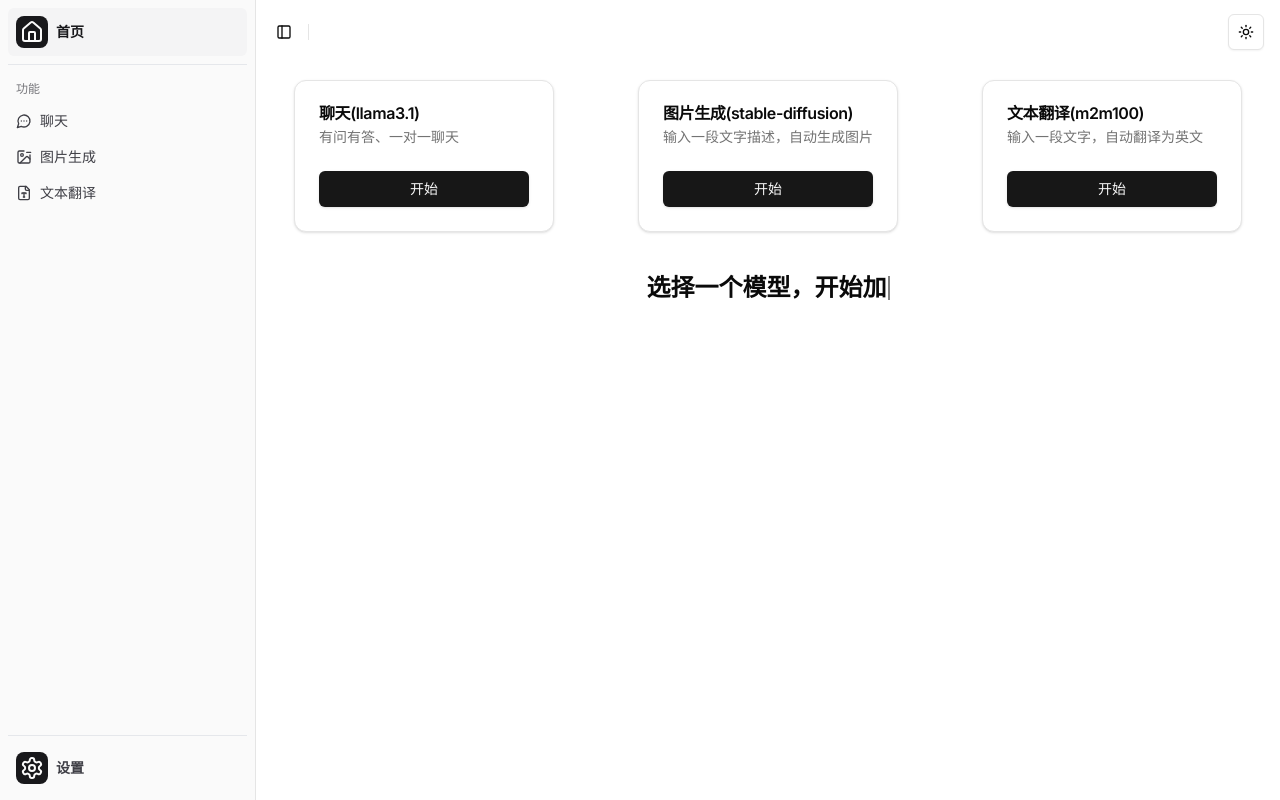
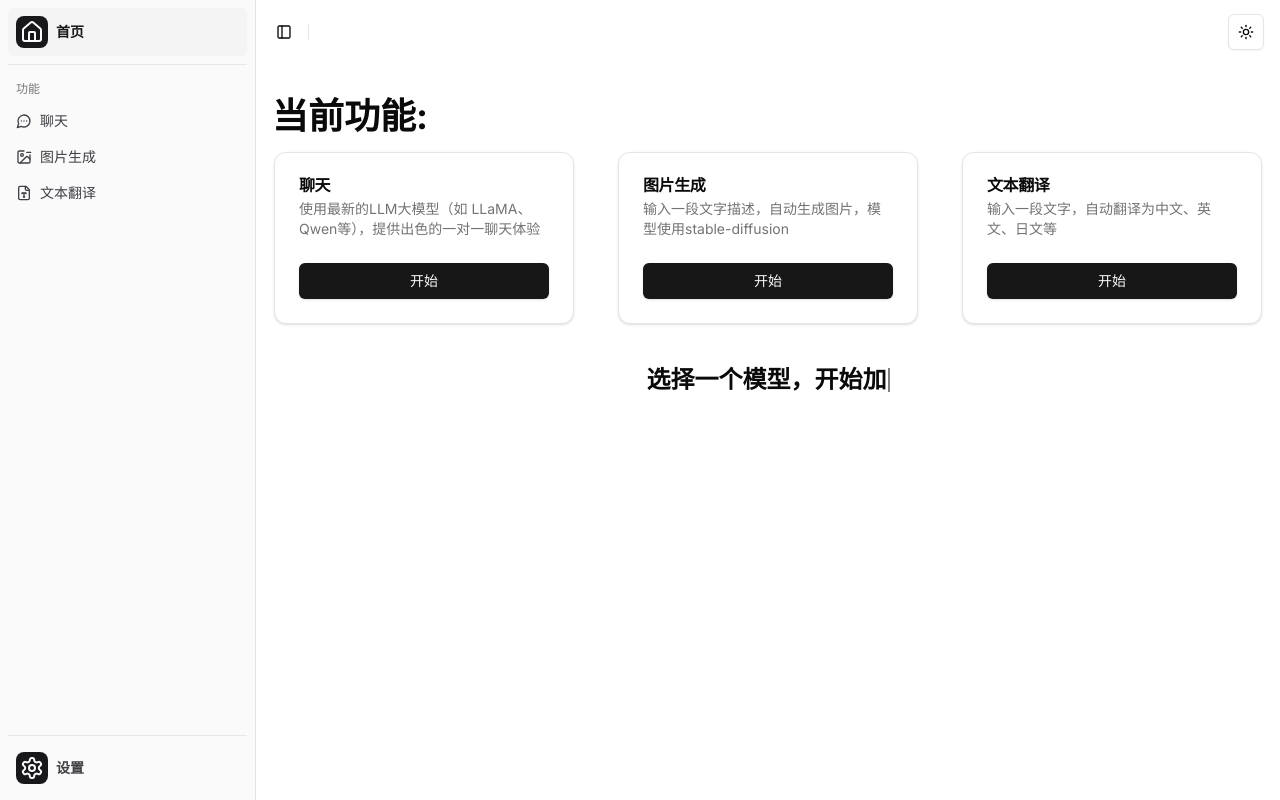
Before and after one commit to wuyangwang/my-chat-web, a Next.js app: page / in a window 1280 px wide. Built offline with nearby package versions, Linux system fonts and the light colour scheme.

Commit message:
feat: update

```diff
--- a/app/api/models/route.js
+++ b/app/api/models/route.js
@@ -6,18 +6,21 @@
 const aiModelList = [
 	{
 		id: 1,
+		tag: 'chat',
 		name: '聊天(llama3.1)',
 		model: '@cf/meta/llama-3.1-8b-instruct',
 		desc: '有问有答、一对一聊天'
 	},
 	{
 		id: 2,
+		tag: 'image',
 		name: '图片生成(stable-diffusion)',
 		model: '@cf/stabilityai/stable-diffusion-xl-base-1.0',
 		desc: '输入一段文字描述，自动生成图片'
 	},
 	{
 		id: 3,
+		tag: 'translate',
 		name: '文本翻译(m2m100)',
 		model: '@cf/meta/m2m100-1.2b',
 		desc: '输入一段文字，自动翻译为英文'
--- a/app/page.js
+++ b/app/page.js
@@ -1,43 +1,12 @@
-'use client'
-
-import { useEffect } from 'react'
-import { Button } from '@/components/ui/button'
-import { Card, CardDescription, CardFooter, CardHeader, CardTitle } from '@/components/ui/card'
 import CanvasCursor from '@/components/anim/canvas-cursor'
 import TextWriter from '@/components/anim/text-writer'
-import { useChatStore } from '@/store'
-import { getModels } from '@/service'
-import Link from 'next/link'
+import { ModelToolList } from '@/components/home/ModelCard'
 
 export default function Home() {
-	const models = useChatStore((state) => state.models)
-	const setModels = useChatStore((state) => state.setModels)
-
-	useEffect(() => {
-		const fetchModel = async () => {
-			let arr = await getModels()
-			setModels(arr)
-		}
-		fetchModel()
-	}, [setModels])
-
 	return (
 		<div className='h-full justify-center'>
-			<div className='grid grid-cols-1 md:grid-cols-3 gap-10'>
-				{models.map((model) => (
-					<Card key={model.id} className='flex-1 max-w-[300px] mx-auto min-w-[260px] max-h-[200px]'>
-						<CardHeader>
-							<CardTitle>{model.name}</CardTitle>
-							<CardDescription>{model.desc}</CardDescription>
-						</CardHeader>
-						<CardFooter>
-							<Button className='w-full z-50' asChild>
-								<Link href={model.url}>开始</Link>
-							</Button>
-						</CardFooter>
-					</Card>
-				))}
-			</div>
+			<div className='my-4 text-foreground text-4xl font-bold'>当前功能:</div>
+			<ModelToolList />
 			<div className='text-center mt-10 text-2xl font-bold'>
 				<TextWriter text={'选择一个模型，开始加速吧！'} delay={0.2} loop />
 			</div>
--- /dev/null
+++ b/components/home/ModelCard.jsx
@@ -0,0 +1,24 @@
+import { Button } from '@/components/ui/button'
+import { Card, CardDescription, CardFooter, CardHeader, CardTitle } from '@/components/ui/card'
+import Link from 'next/link'
+import { aiToolList } from '@/utils'
+
+export function ModelToolList() {
+	return (
+		<div className='grid grid-cols-1 md:grid-cols-3 gap-10'>
+			{aiToolList.map((model) => (
+				<Card key={model.id} className='flex-1 max-w-[300px] mx-auto min-w-[260px] max-h-[200px]'>
+					<CardHeader>
+						<CardTitle>{model.title}</CardTitle>
+						<CardDescription>{model.desc}</CardDescription>
+					</CardHeader>
+					<CardFooter>
+						<Button className='w-full z-50' asChild>
+							<Link href={model.url}>开始</Link>
+						</Button>
+					</CardFooter>
+				</Card>
+			))}
+		</div>
+	)
+}
--- a/components/sidebar/nav.jsx
+++ b/components/sidebar/nav.jsx
@@ -1,3 +1,4 @@
+import { useMemo } from 'react'
 import {
 	SidebarGroup,
 	SidebarGroupContent,
@@ -6,16 +7,25 @@
 	SidebarMenuButton,
 	SidebarMenuItem
 } from '@/components/ui/sidebar'
-import { RouterEnum } from '@/utils'
+import { aiToolList, RouterEnum } from '@/utils'
 import { ImageMinus, FileType, MessageCircleMore } from 'lucide-react'
 import Link from 'next/link'
 
-const navList = [
-	{ title: '聊天', url: RouterEnum.chat, icon: MessageCircleMore },
-	{ title: '图片生成', url: RouterEnum.genImage, icon: ImageMinus },
-	{ title: '文本翻译', url: RouterEnum.translate, icon: FileType }
-]
+const iconMap = {
+	[RouterEnum.chat]: MessageCircleMore,
+	[RouterEnum.genImage]: ImageMinus,
+	[RouterEnum.translate]: FileType
+}
 export function Nav() {
+	const navList = useMemo(
+		() =>
+			aiToolList.map((i) => {
+				i.icon = iconMap[i.url]
+				return i
+			}),
+		[]
+	)
+
 	return (
 		<SidebarGroup>
 			<SidebarGroupLabel>功能</SidebarGroupLabel>
--- a/utils/router.js
+++ b/utils/router.js
@@ -5,9 +5,36 @@
 	history: '/history'
 }
 
-export const getUrlById = (id) => {
-	if (id === 1) return RouterEnum.chat
-	if (id === 2) return RouterEnum.genImage
-	if (id === 2) return RouterEnum.translate
-	return '/'
+const RouteTag = {
+	chat: 'chat',
+	image: 'image',
+	translate: 'translate'
 }
+
+export const aiToolList = [
+	{
+		id: 1,
+		title: '聊天',
+		desc: '使用最新的LLM大模型（如 LLaMA、Qwen等），提供出色的一对一聊天体验',
+		url: RouterEnum.chat
+	},
+	{
+		id: 2,
+		title: '图片生成',
+		desc: '输入一段文字描述，自动生成图片，模型使用stable-diffusion',
+		url: RouterEnum.genImage
+	},
+	{
+		id: 3,
+		title: '文本翻译',
+		desc: '输入一段文字，自动翻译为中文、英文、日文等',
+		url: RouterEnum.translate
+	}
+]
+
+export const getModelInfoByPath = (modelArr, path) => {
+	if (path === RouterEnum.chat) return modelArr.filter((i) => i.tag === RouteTag.chat)
+	if (path === RouterEnum.genImage) return modelArr.filter((i) => i.tag === RouteTag.image)
+	if (path === RouterEnum.translate) return modelArr.filter((i) => i.tag === RouteTag.translate)
+	return {}
+}
```
